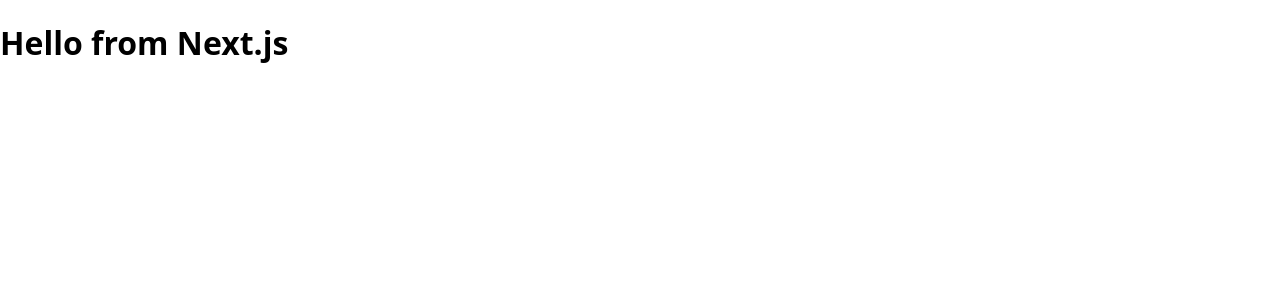
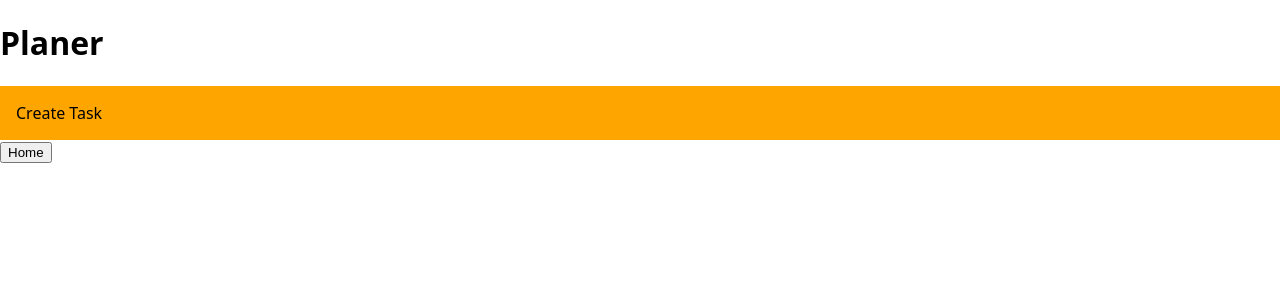
Before and after one commit to TobiAugust/capstone-project, a Next.js app: page / in a window 1280 px wide. Shown: the top 300 px of the page. Built offline with nearby package versions, Linux system fonts and the light colour scheme.

Commit message:
ground structure and create first Button

```diff
--- /dev/null
+++ b/components/Button.js
@@ -0,0 +1,13 @@
+import styled from "styled-components";
+
+export default function Button({ text, onClick }) {
+  return <StyledButton onClick={onClick}>{text}</StyledButton>;
+}
+
+const StyledButton = styled.button`
+  all: unset;
+  cursor: pointer;
+  padding: 1rem;
+  color: black;
+  background-color: orange;
+`;
--- a/pages/_app.js
+++ b/pages/_app.js
@@ -1,4 +1,5 @@
 import GlobalStyle from "../styles";
+import React from "react";
 
 export default function App({ Component, pageProps }) {
   return (
--- a/pages/_document.js
+++ b/pages/_document.js
@@ -1,5 +1,6 @@
 import Document, { Html, Head, Main, NextScript } from "next/document";
 import { ServerStyleSheet } from "styled-components";
+import React from "react";
 
 export default class MyDocument extends Document {
   static async getInitialProps(ctx) {
--- a/pages/index.js
+++ b/pages/index.js
@@ -1,7 +1,21 @@
+import Button from "../components/Button";
+import React from "react";
+
 export default function HomePage() {
+  function handleClick() {}
   return (
-    <div>
-      <h1>Hello from Next.js</h1>
-    </div>
+    <>
+      <div className="container">
+        <header>
+          <h1>Planer</h1>
+        </header>
+
+        <Button text="Create Task" onClick={handleClick} />
+
+        <footer>
+          <button>Home</button>
+        </footer>
+      </div>
+    </>
   );
 }
--- a/styles.js
+++ b/styles.js
@@ -7,8 +7,30 @@
     box-sizing: border-box;
   }
 
+  h1{
+    background
+  }
+
   body {
     margin: 0;
     font-family: system-ui;
   }
+
+  .container{
+    display: flex;
+    flex-direction: column;
+    min-height: 100vh;
+    justify-content: space-between,
+  }
+
+  header,
+  footer{
+    background-color: #f2f2f2
+    padding: 20 px;
+  }
+
+  main{
+    flex-grow: 1;
+    padding: 20px;
+  }
 `;
```
